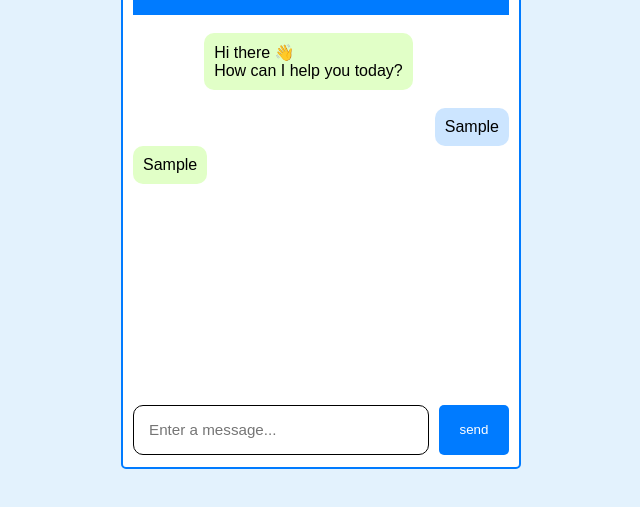
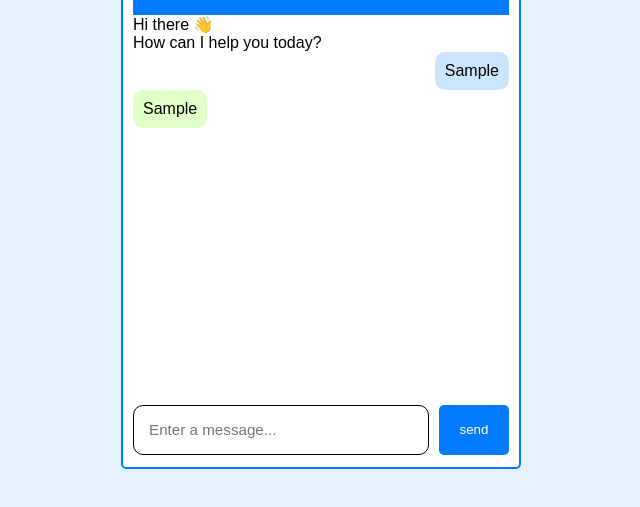
Before and after one commit to KongaAkanksha/chatbot, a plain HTML site: page index.html in a window 1280 px wide. Both pictures are taken after typing "Sample" into the empty fields and a click on the button "send". Shown: the part 161-668 px from the top of the page, without its empty margins (479-1119 px from the left). Drawn offline with Linux system fonts and the light colour scheme.

Commit message:
Update index.html

```diff
--- a/index.html
+++ b/index.html
@@ -13,7 +13,7 @@
         <br><h2>Chatbot</h2><br>
         </div>
         <ul class="chatbox" id="chatbox">
-            <ul class="incoming">
+            <ul class="welcome">
                 <p>Hi there 👋<br>How can I help you today?</p>
             </ul>
         </ul>
@@ -34,17 +34,18 @@
 
             var user = document.createElement("ul");
             user.className = "outgoing";
-            user.innerHTML = "<p>" + txt + "</p>";
+            user.innerHTML = "<p>" + txt.trim() + "</p>";
             chatbox.appendChild(user);
+            chatbox.scrollTo(0, chatbox.scrollHeight);
 
             setTimeout(function(){
                 var bot = document.createElement("ul");
                 bot.className = "incoming";
-                bot.innerHTML = "<p>" + txt + "</p>";
+                bot.innerHTML = "<p>" + txt.trim() + "</p>";
                 chatbox.appendChild(bot);
+                chatbox.scrollTo(0, chatbox.scrollHeight);
             },1000);
 
-            chatbox.scrollTop = chatbox.scrollHeight;
             document.getElementById("msg").value = "";
         }
         document.getElementById("msg").addEventListener("keydown", function(event) {
```
